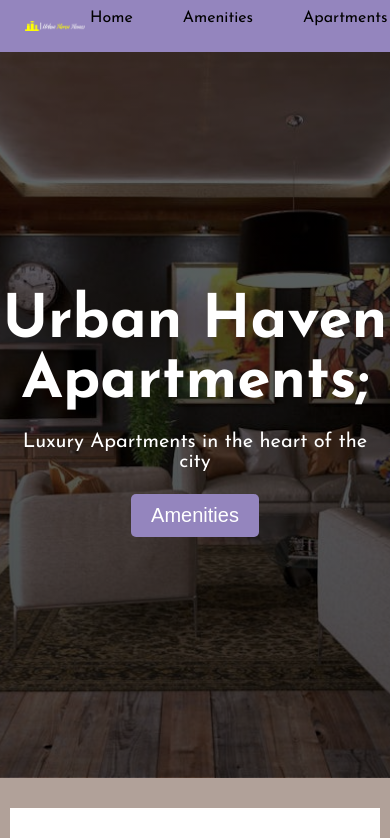
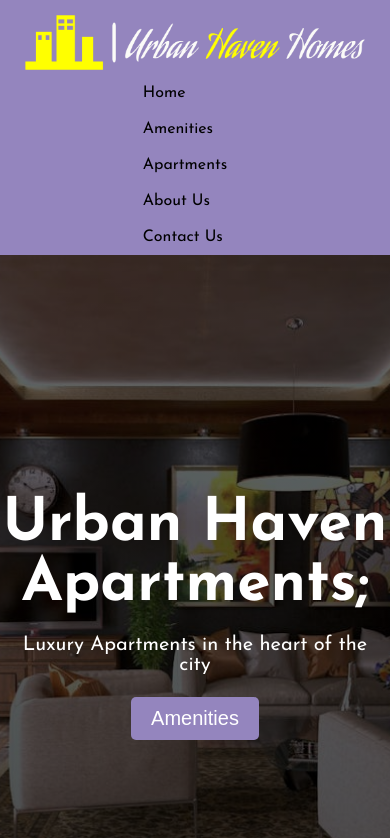
Before and after one commit to kingjames500/Urban-Haven-Apartment-Landing-Page, a website built with Vite: page index.html in a window 390 px wide. Shown: the top 838 px of the page. Built offline with nearby package versions, Linux system fonts and the light colour scheme; files whose address does not match are found by name.

Commit message:
header responsiveness

```diff
--- a/style.css
+++ b/style.css
@@ -67,6 +67,30 @@ nav ol {
   text-transform: .3s;
   color: var(--color-primary);
 }
+
+/* header responsiveness */
+@media screen and (max-width: 768px) {
+  .header {
+    flex-direction: column;
+    gap: 1rem;
+  }
+
+  .header-logo {
+    width: 100%;
+    text-align: center;
+  }
+
+  .header-nav {
+    width: 100%;
+    justify-content: center;
+  }
+
+  nav ol {
+    flex-direction: column;
+    gap: 1rem;
+  }
+}
+/* end of responsiveness header */
 
 /* end of header style */
 
```
